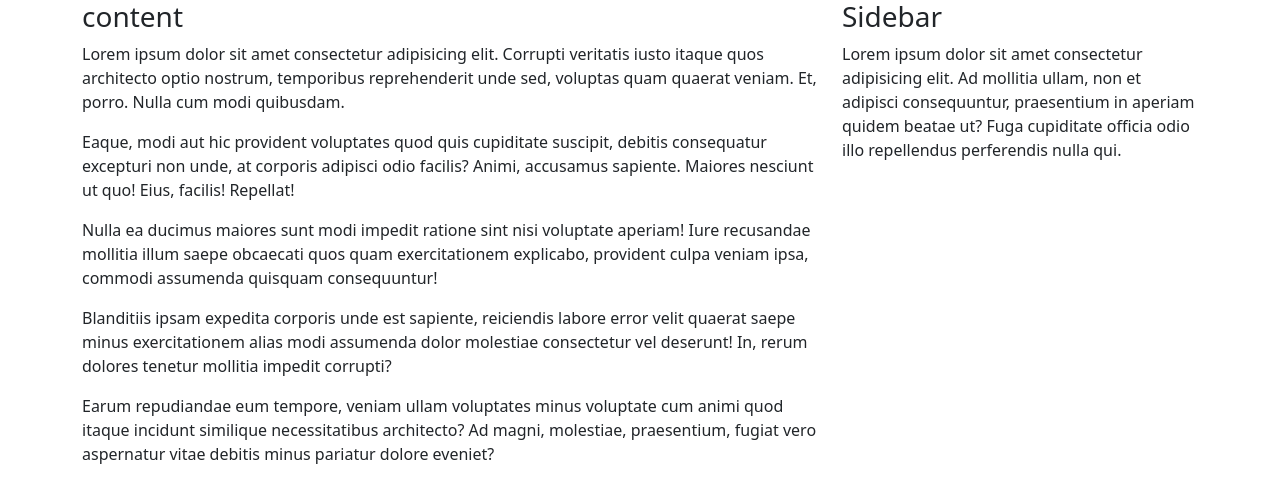
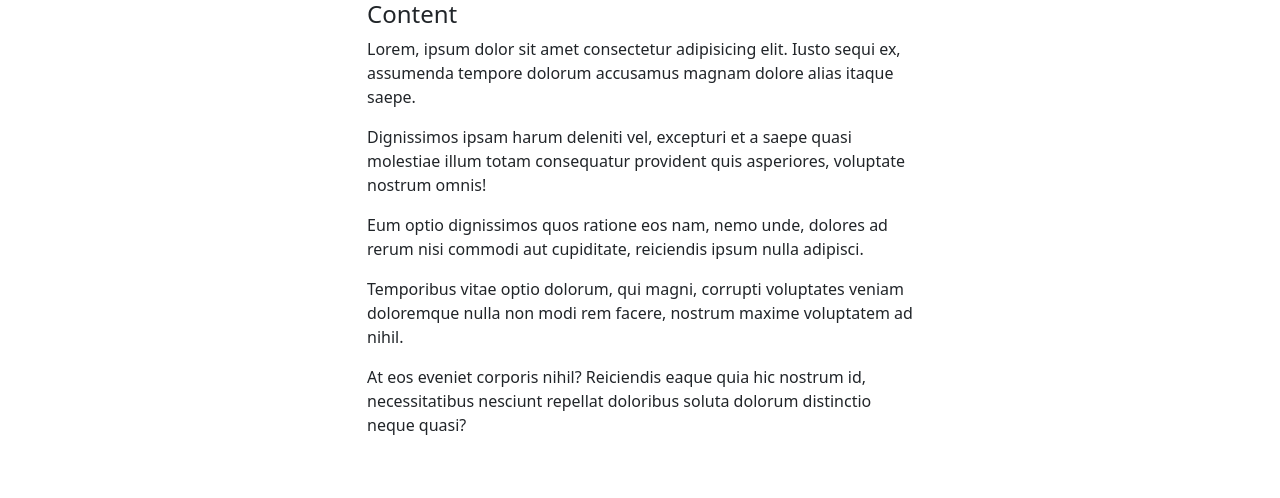
Before and after one commit to sskyaa/Belajar_Bootstrap, a plain HTML site: page index.html in a window 1280 px wide. Drawn offline with Linux system fonts and the light colour scheme.

Commit message:
menambahkan responsif

```diff
--- a/index.html
+++ b/index.html
@@ -9,47 +9,33 @@
   </head>
   <body>
     <div class="container">
-      <div class="row">
-        <div class="col-8">
-          <h3>content</h3>
-
+      <div class="row justify-content-center">
+        <div class="col-md-6">
+          <h4>Content</h4>
           <p>
-            Lorem ipsum dolor sit amet consectetur adipisicing elit. Corrupti
-            veritatis iusto itaque quos architecto optio nostrum, temporibus
-            reprehenderit unde sed, voluptas quam quaerat veniam. Et, porro.
-            Nulla cum modi quibusdam.
+            Lorem, ipsum dolor sit amet consectetur adipisicing elit. Iusto
+            sequi ex, assumenda tempore dolorum accusamus magnam dolore alias
+            itaque saepe.
           </p>
           <p>
-            Eaque, modi aut hic provident voluptates quod quis cupiditate
-            suscipit, debitis consequatur excepturi non unde, at corporis
-            adipisci odio facilis? Animi, accusamus sapiente. Maiores nesciunt
-            ut quo! Eius, facilis! Repellat!
+            Dignissimos ipsam harum deleniti vel, excepturi et a saepe quasi
+            molestiae illum totam consequatur provident quis asperiores,
+            voluptate nostrum omnis!
           </p>
           <p>
-            Nulla ea ducimus maiores sunt modi impedit ratione sint nisi
-            voluptate aperiam! Iure recusandae mollitia illum saepe obcaecati
-            quos quam exercitationem explicabo, provident culpa veniam ipsa,
-            commodi assumenda quisquam consequuntur!
+            Eum optio dignissimos quos ratione eos nam, nemo unde, dolores ad
+            rerum nisi commodi aut cupiditate, reiciendis ipsum nulla adipisci.
           </p>
           <p>
-            Blanditiis ipsam expedita corporis unde est sapiente, reiciendis
-            labore error velit quaerat saepe minus exercitationem alias modi
-            assumenda dolor molestiae consectetur vel deserunt! In, rerum
-            dolores tenetur mollitia impedit corrupti?
+            Temporibus vitae optio dolorum, qui magni, corrupti voluptates
+            veniam doloremque nulla non modi rem facere, nostrum maxime
+            voluptatem ad nihil.
           </p>
           <p>
-            Earum repudiandae eum tempore, veniam ullam voluptates minus
-            voluptate cum animi quod itaque incidunt similique necessitatibus
-            architecto? Ad magni, molestiae, praesentium, fugiat vero aspernatur
-            vitae debitis minus pariatur dolore eveniet?
+            At eos eveniet corporis nihil? Reiciendis eaque quia hic nostrum id,
+            necessitatibus nesciunt repellat doloribus soluta dolorum distinctio
+            neque quasi?
           </p>
-        </div>
-        <div class="col-4">
-          <h3>Sidebar</h3>
-          Lorem ipsum dolor sit amet consectetur adipisicing elit. Ad mollitia
-          ullam, non et adipisci consequuntur, praesentium in aperiam quidem
-          beatae ut? Fuga cupiditate officia odio illo repellendus perferendis
-          nulla qui.
         </div>
       </div>
     </div>
```
Also changed, not shown: screenshot/responsif.png (added).
